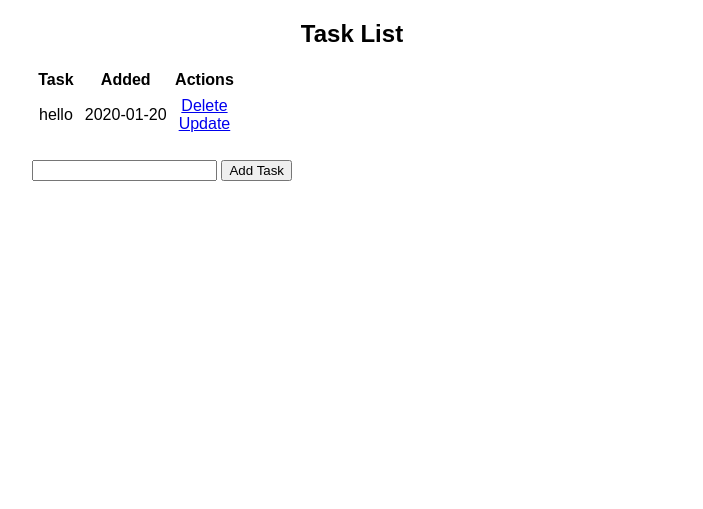
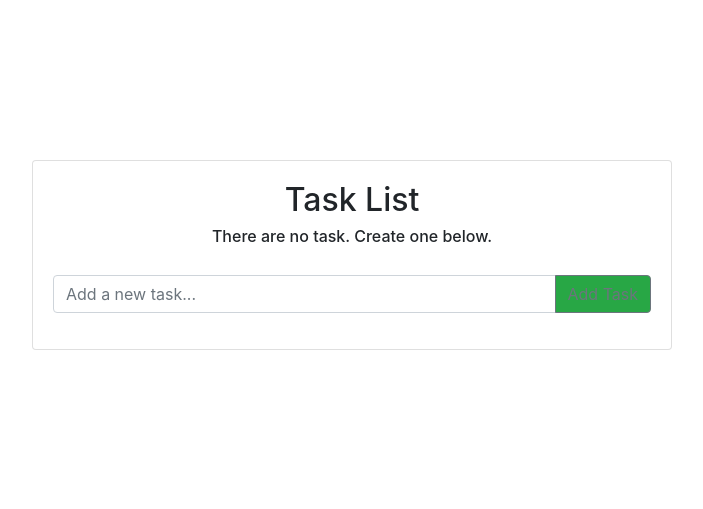
Before and after one commit to KaiserPhemi/todo-flask, a Flask app: page / in a window 1280 px wide. Shown: the top 509 px of the page, without its empty margins (288-991 px from the left). Run offline with Flask 2, Linux system fonts and the light colour scheme; data comes from the database, SQL or seed files in the repository; data that the repository does not hold is empty; some libraries are stand-ins or nearby versions.

Commit message:
ft()
- refactor db
- complete update function
-

```diff
--- a/app.py
+++ b/app.py
@@ -3,13 +3,14 @@ from flask_sqlalchemy import SQLAlchemy
 from datetime import datetime
 
 app = Flask(__name__)
-app.config['SQLALCHEMY_DATABASE_URI'] = 'sqlite:///test.db'
+app.config['SQLALCHEMY_DATABASE_URI'] = 'sqlite:///todo_dev.db'
 db = SQLAlchemy(app)
 
 ## Database model for a task
 class Todo(db.Model):
   id = db.Column(db.Integer, primary_key=True)
   content = db.Column(db.String(300), nullable=False)
+  completed = db.Column(db.Integer, default=0)
   date_created = db.Column(db.DateTime, default=datetime.utcnow)
 
   def __repr__(self):
@@ -46,7 +47,16 @@ def delete(id):
 
 @app.route('/update/<int:id>', methods=['GET', 'POST'])
 def update(id):
-  return ''
+  task = Todo.query.get_or_404(id)
+  if request.method == 'POST':
+    task.content = request.form['content']
+    try:
+      db.session.commit()
+      return redirect('/')
+    except:
+      return 'An error occurred. Task not updated'
+  else:
+    return render_template('update.html', task=task)
 
 if __name__ == "__main__":
   app.run(debug=True)
--- a/static/css/main.css
+++ b/static/css/main.css
@@ -1,20 +1,10 @@
-body {
-  margin: 0;
-  font-family: sans-serif;
-
-}
-
 .list-heading {
   text-align: center;
 }
 .content {
   width: 50%;
-  margin: 0 auto;
-}
-
-td {
-  text-align: center;
-  padding: 5px;
+  margin: 10rem auto;
+  padding: 20px;
 }
 
 .form {
--- /dev/null
+++ b/static/css/reset.css
@@ -0,0 +1,80 @@
+html,
+body,
+p,
+ol,
+ul,
+li,
+dl,
+dt,
+dd,
+blockquote,
+figure,
+fieldset,
+legend,
+textarea,
+pre,
+iframe,
+hr,
+h1,
+h2,
+h3,
+h4,
+h5,
+h6 {
+  margin: 0;
+  padding: 0;
+}
+
+h1,
+h2,
+h3,
+h4,
+h5,
+h6 {
+  font-size: 100%;
+  font-weight: normal;
+}
+
+ul {
+  list-style: none;
+}
+
+button,
+input,
+select,
+textarea {
+  margin: 0;
+}
+
+html {
+  box-sizing: border-box;
+}
+
+*, *::before, *::after {
+  box-sizing: inherit;
+}
+
+img,
+video {
+  height: auto;
+  max-width: 100%;
+}
+
+iframe {
+  border: 0;
+}
+
+table {
+  border-collapse: collapse;
+  border-spacing: 0;
+}
+
+td,
+th {
+  padding: 0;
+}
+
+td:not([align]),
+th:not([align]) {
+  text-align: left;
+}
--- a/templates/base.html
+++ b/templates/base.html
@@ -4,10 +4,29 @@
   <meta charset="UTF-8">
   <meta name="viewport" content="width=device-width, initial-scale=1.0">
   <meta http-equiv="X-UA-Compatible" content="ie=edge">
+  <link rel="stylesheet" href="{{ url_for('static', filename='css/reset.css')}}">
   <link rel="stylesheet" href="{{ url_for('static', filename='css/main.css')}}">
+  <link rel="stylesheet" href="https://stackpath.bootstrapcdn.com/bootstrap/4.4.1/css/bootstrap.min.css"
+    integrity="sha384-Vkoo8x4CGsO3+Hhxv8T/Q5PaXtkKtu6ug5TOeNV6gBiFeWPGFN9MuhOf23Q9Ifjh"
+    crossorigin="anonymous">
   {% block head %}{% endblock %}
 </head>
 <body>
   {% block body %}{% endblock %}
+  <script
+    src="https://code.jquery.com/jquery-3.4.1.slim.min.js"
+    integrity="sha384-J6qa4849blE2+poT4WnyKhv5vZF5SrPo0iEjwBvKU7imGFAV0wwj1yYfoRSJoZ+n"
+    crossorigin="anonymous">
+  </script>
+  <script
+    src="https://cdn.jsdelivr.net/npm/popper.js@1.16.0/dist/umd/popper.min.js"
+    integrity="sha384-Q6E9RHvbIyZFJoft+2mJbHaEWldlvI9IOYy5n3zV9zzTtmI3UksdQRVvoxMfooAo"
+    crossorigin="anonymous">
+  </script>
+  <script
+    src="https://stackpath.bootstrapcdn.com/bootstrap/4.4.1/js/bootstrap.min.js"
+    integrity="sha384-wfSDF2E50Y2D1uUdj0O3uMBJnjuUD4Ih7YwaYd1iqfktj0Uod8GCExl3Og8ifwB6"
+    crossorigin="anonymous">
+  </script>
 </body>
 </html>
--- a/templates/index.html
+++ b/templates/index.html
@@ -5,9 +5,13 @@
 {% endblock %}
 
 {% block body %}
-  <div class="content">
+  <div class="content card">
     <h2 class="list-heading">Task List</h2>
-    <table>
+    {% if tasks|length < 1%}
+
+    <h6 class="list-heading">There are no task. Create one below.</h6>
+    {% else %}
+    <table class="table table-bordered table-sm table-hover">
       <tr>
         <th>Task</th>
         <th>Added</th>
@@ -18,16 +22,30 @@
         <td>{{task.content}}</td>
         <td>{{task.date_created.date()}}</td>
         <td>
-          <a href="/delete/{{task.id}}">Delete</a>
-          <br>
-          <a href="/update/{{task.id}}">Update</a>
+            <a class="btn btn-danger"href="/delete/{{task.id}}">Delete</a>
+          <!-- <br> -->
+            <a class="btn btn-primary" href="/update/{{task.id}}">Update</a>
         </td>
       </tr>
       {% endfor %}
     </table>
+    {% endif %}
     <form action="/" method="POST" class="form">
-      <input type="text" name="content" id="content">
-      <input type="submit" value="Add Task">
+      <div class="input-group mb-3">
+        <input
+          class="form-control"
+          aria-describedby="button-addon2"
+          type="text"
+          name="content" id="content"
+          placeholder="Add a new task...">
+        <div class="input-group-append">
+          <button class="btn btn-outline-secondary btn btn-success"
+           type="submit" id="button-addon2">
+            Add Task
+          </button>
+        </div>
+      </div>
     </form>
+
   </div>
 {% endblock %}
```
Also changed, not shown: templates/update.html (+24 -1 lines), test.db (deleted), todo_dev.db (added).
